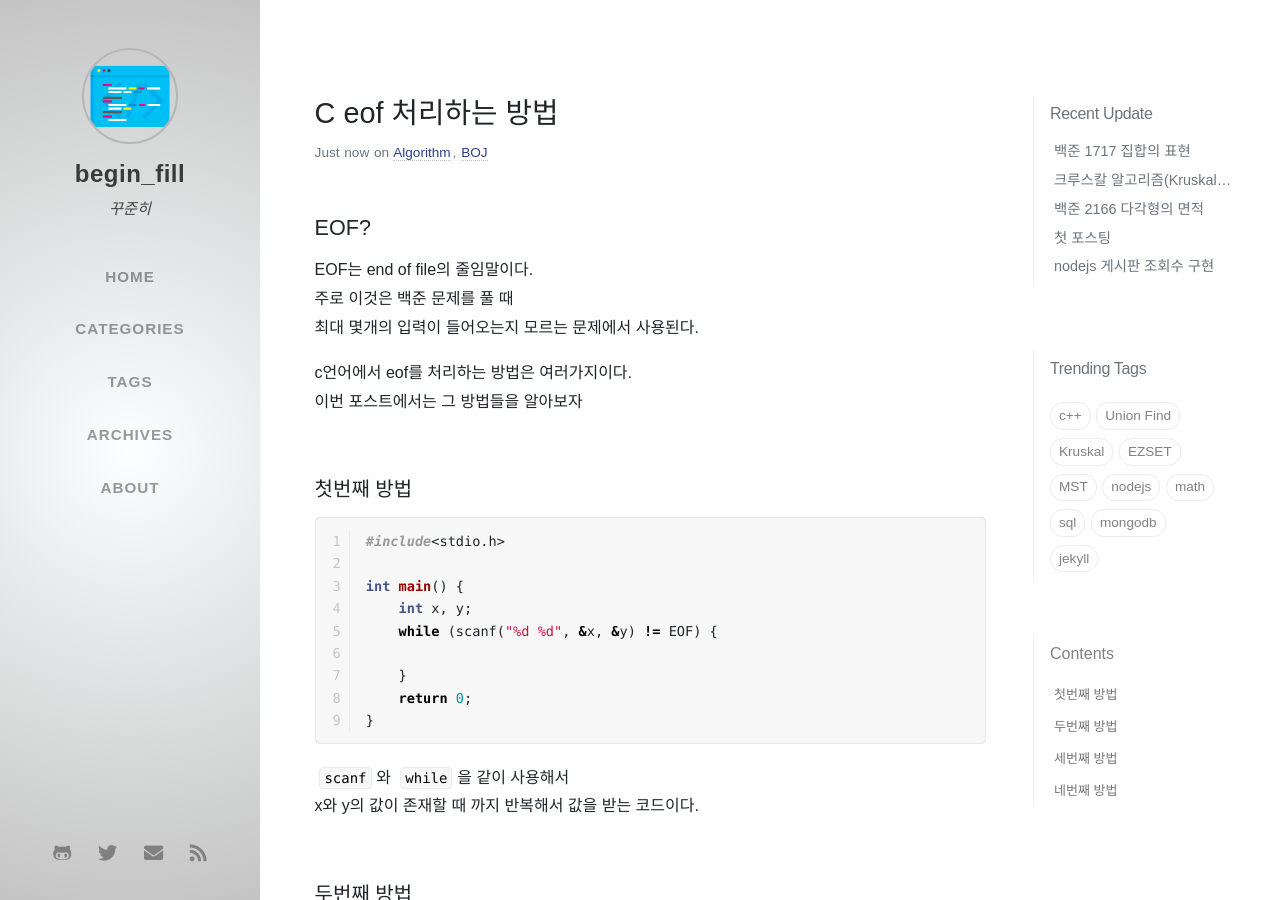
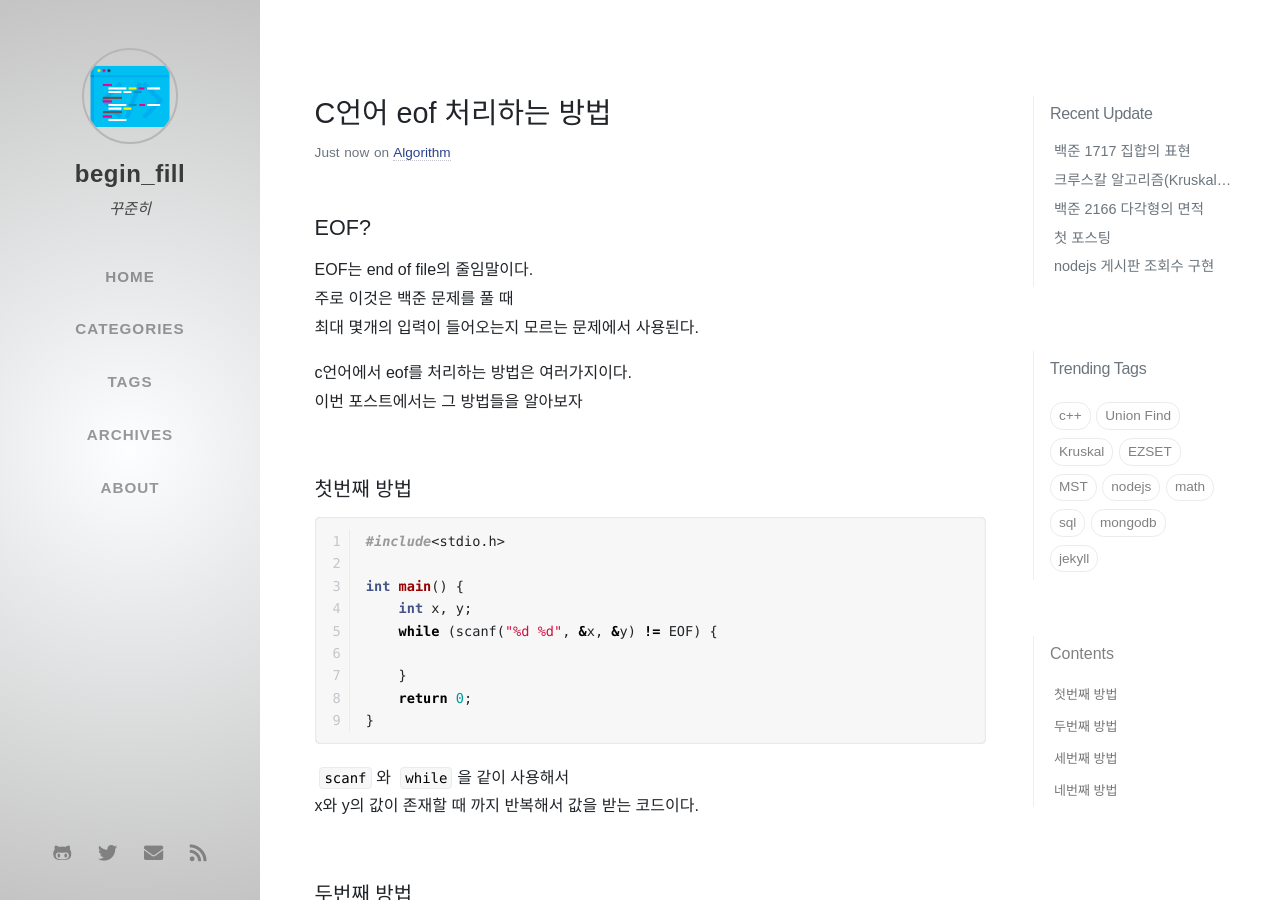
Before and after one commit to ip99202/ip99202.github.io, a Jekyll site: the page built from _posts/2020-08-06-C언어-eof-처리하는-방법.md, in a window 1280 px wide and 900 px high. Built offline with Jekyll 4.4.1, drawn with Linux system fonts in a browser that asks for light colours; nearby versions of some CDN libraries; some web fonts are replaced; comment, search, counter and statistics services are not loaded.

Commit message:
Fix post

```diff
--- a/_posts/2020-08-06-C-eof-처리하는-방법.md
+++ b/_posts/2020-08-06-C언어-eof-처리하는-방법.md
@@ -1,7 +1,7 @@
 ---
-title: C eof 처리하는 방법
+title: C언어 eof 처리하는 방법
 date: 2020-08-06 20:40:00 +0800
-categories: [Algorithm, BOJ]
+categories: [Algorithm]
 tags: [boj]
 ---
 
```
